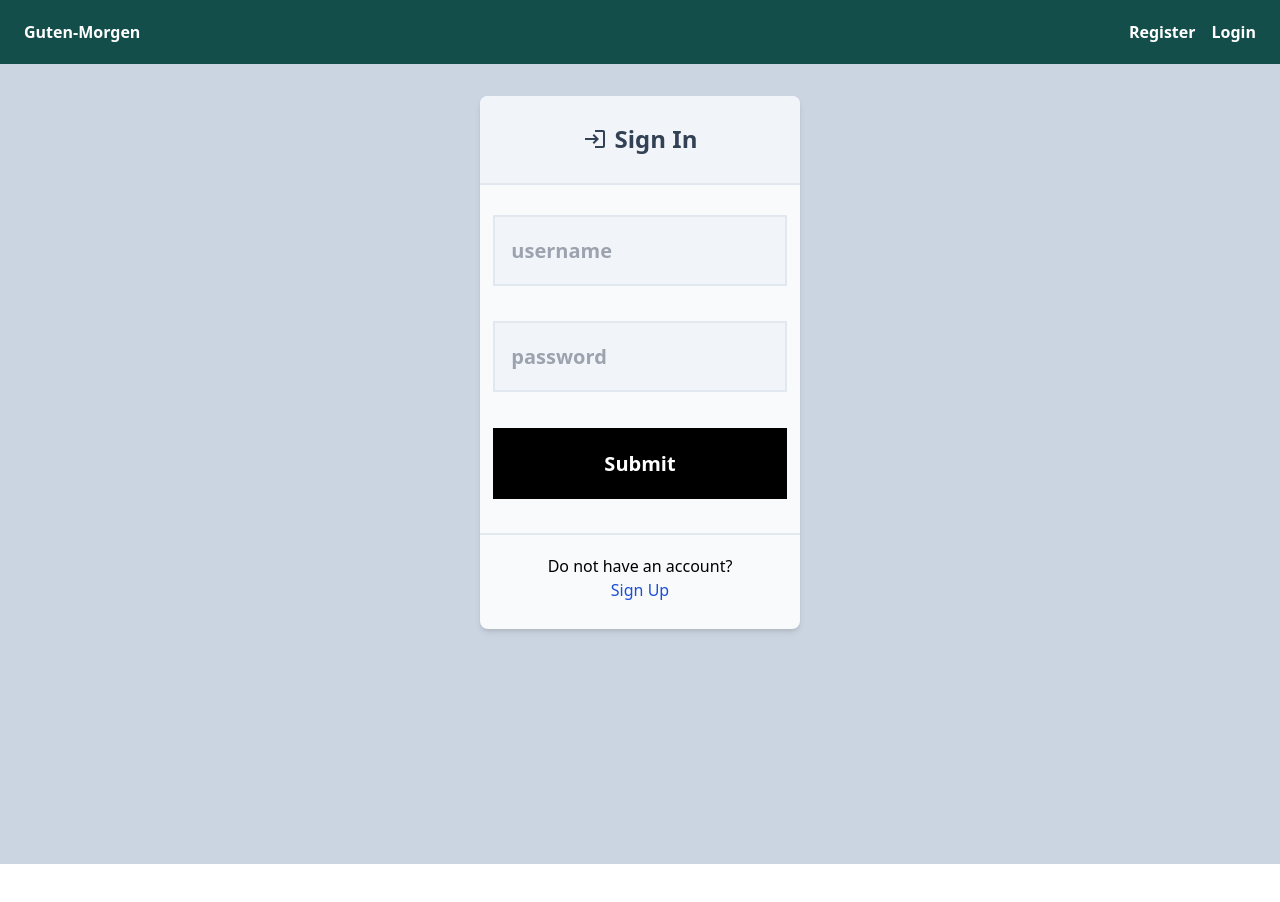
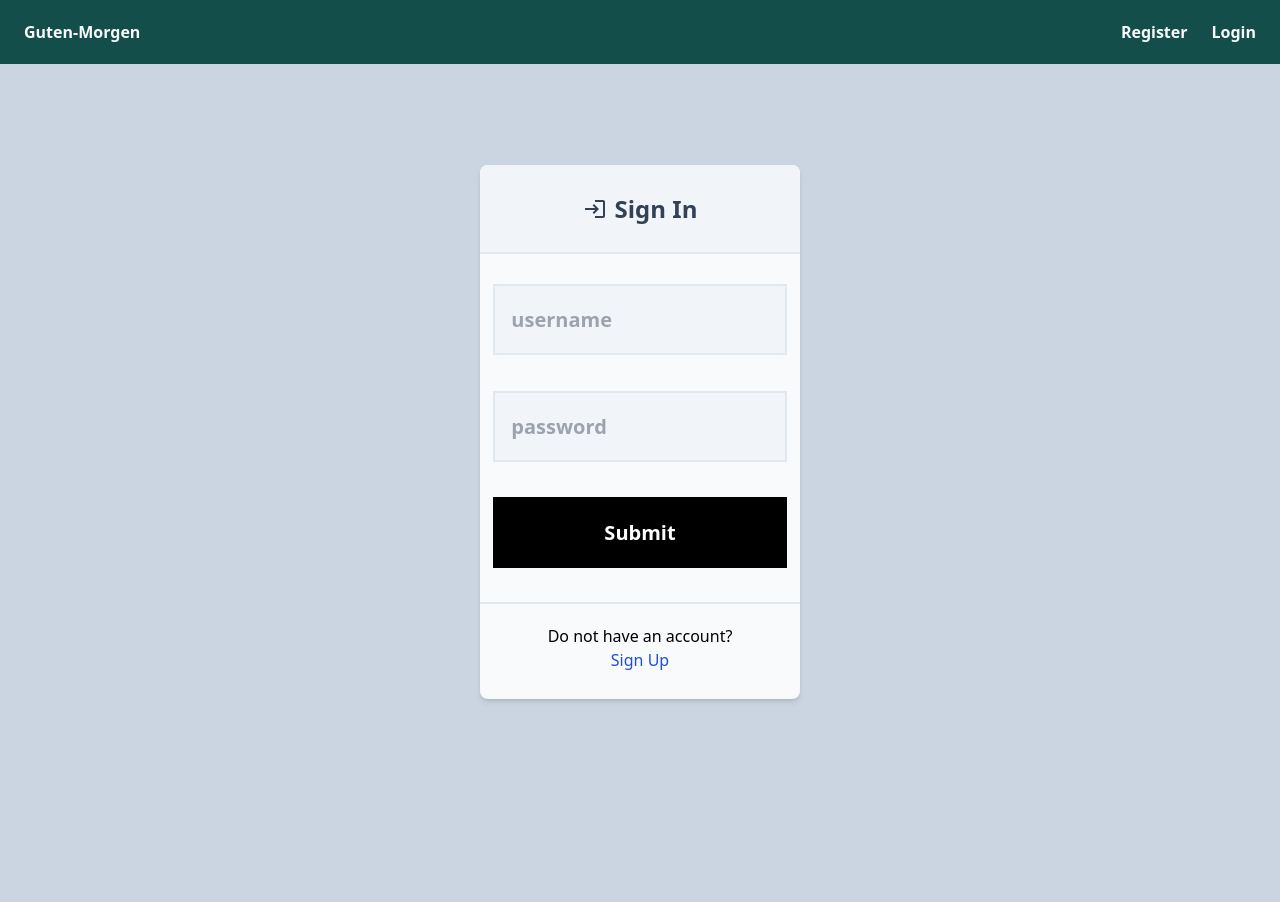
Before and after one commit to shreyanzjain/guten-morgen, a React (Vite) app in the folder frontend/: page / in a window 1280 px wide. Shown: the top 902 px of the page. Before the commit the page ends 864 px from the top, so only its background shows below. Built offline with nearby package versions, Linux system fonts and the light colour scheme.

Commit message:
refactor nabvbar

```diff
--- a/frontend/src/components/NavBar.jsx
+++ b/frontend/src/components/NavBar.jsx
@@ -1,19 +1,19 @@
-import React from 'react'
-
 function NavBar() {
   return (
-    <div className='container w-full bg-teal-900 h-16 sticky p-0 m-0'>
-        <div className='flex h-full items-center justify-between'>
-            <div className='container ms-6 text-white font-bold'>
-                Guten-Morgen
-            </div>
-            <div className='container flex items-center justify-end me-6 text-white font-bold'>
-                <p className='me-4'>Register</p>
-                <p>Login</p>
-            </div>
+    <div className="mx-auto w-full h-1/6 bg-slate-300">
+      <div className="mx-auto w-full bg-teal-900 h-16 fixed">
+        <div className="flex h-full items-center justify-between text-slate-50">
+          <div className="ms-6 me-6 font-bold">Guten-Morgen</div>
+          <div className="flex items-center justify-end me-6 font-bold">
+            <a className="ms-6 me-6" href="#">
+              Register
+            </a>
+            <a href="#">Login</a>
+          </div>
         </div>
+      </div>
     </div>
-  )
+  );
 }
 
-export default NavBar
+export default NavBar;
```
